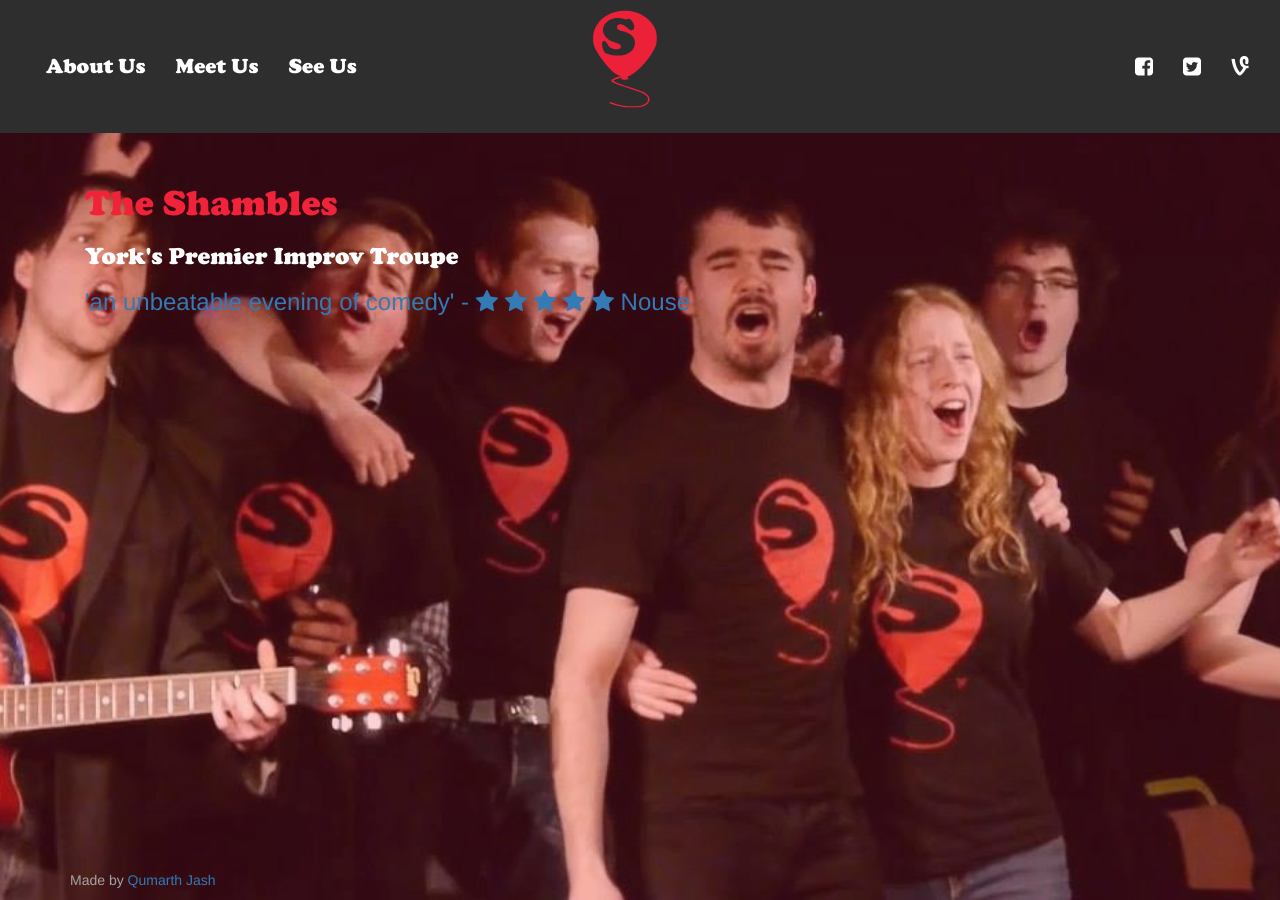
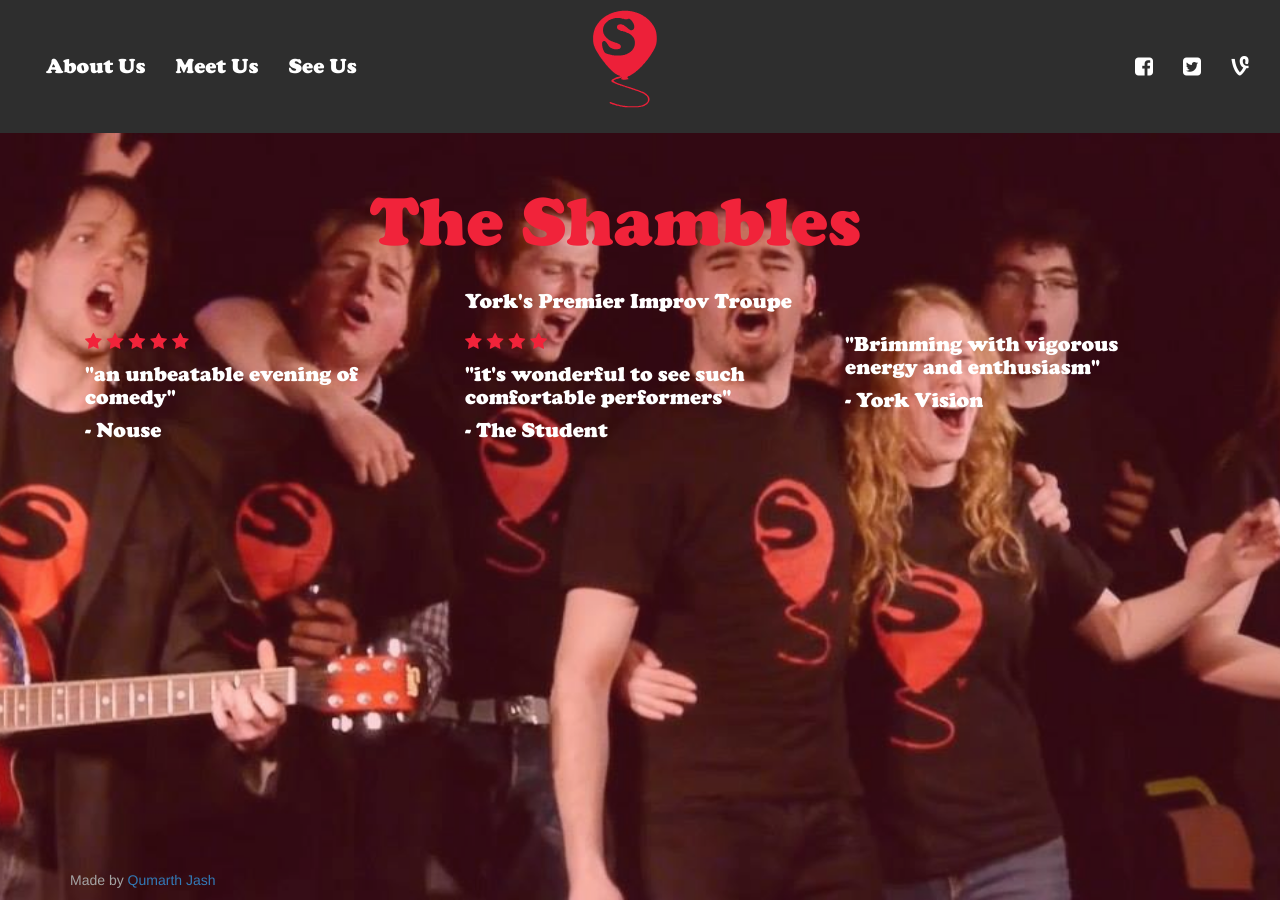
Before and after one commit to ComedySoc/shambles-website, a Jekyll site: the page built from index.html, in a window 1280 px wide. Built offline with Jekyll 4.4.1, drawn with Linux system fonts in a browser that asks for light colours; nearby versions of some CDN libraries.

Commit message:
Added reviews to index

```diff
--- /dev/null
+++ b/_data/reviews.yml
@@ -0,0 +1,13 @@
+- link: "http://www.nouse.co.uk/2015/08/22/125209/"
+  quote: "an unbeatable evening of comedy"
+  number_of_stars: 5
+  reviewer_name: "Nouse"
+
+- link: "http://www.studentnewspaper.org/the-shambles-put-on-a-fun-show-but-it-isnt-shambolic-enough/"
+  quote: "it's wonderful to see such comfortable performers"
+  number_of_stars: 4
+  reviewer_name: "The Student"
+
+- link: "http://www.yorkvision.co.uk/scene/review-the-shambles/04/05/2014"
+  quote: "Brimming with vigorous energy and enthusiasm"
+  reviewer_name: "York Vision"
--- a/_layouts/page.html
+++ b/_layouts/page.html
@@ -4,7 +4,7 @@ layout: default
 <article class="post">
 
   <header class="post-header">
-    <h1 class="post-title">{{ page.title }}</h1>
+    <h1 class="post-title cooper">{{ page.title }}</h1>
   </header>
 
   <div class="post-content">
--- a/css/index.scss
+++ b/css/index.scss
@@ -40,8 +40,12 @@ body {
     }
 }
 
+#title {
+    font-size: 500%;
+}
 
 .subtitle {
     font-family: "CooperBlack";
     color: white;
+    font-size: 150%
 }
--- a/index.html
+++ b/index.html
@@ -3,9 +3,33 @@ layout: default
 css: index.css
 ---
 <div class="container-fluid">
-    <h1 class="cooper">The Shambles</h1>
-    <h3 class="subtitle">York's Premier Improv Troupe</h3>
-    <h3><a href="http://www.nouse.co.uk/2015/08/22/125209/">'an unbeatable evening of comedy' -
-	{% for i in (1..5) %}<i class="fa fa-star"></i> {%endfor%}
-	Nouse</a></h3>
+    <div class="row">
+	<div class="col-md-6 col-md-offset-3">
+	    <h1 id="title" class="cooper">The Shambles</h1>
+	</div>
+    </div>
+
+    <div class="row">
+	<div class="col-md-6 col-md-offset-4">
+	    <h3 class="subtitle">York's Premier Improv Troupe</h3>
+	</div>
+    </div>
+
+    <div class="row">
+	{% for review in site.data.reviews %}
+	    <div class="col-md-4">
+		<a href="{{ review.link }}">
+		{%if review.number_of_stars%}
+		    <h4>
+		    {%for i in (1..review.number_of_stars)%}
+			<i class="fa fa-star cooper"></i>
+		    {% endfor %}
+		    </h4>
+		{% endif %}
+		<h5 class="subtitle">"{{ review.quote }}"</h5>
+		<h5 class="subtitle"> - {{ review.reviewer_name }}</h5>
+		</a>
+	    </div>
+	{%endfor%}
+    </div>
 </div>
```
